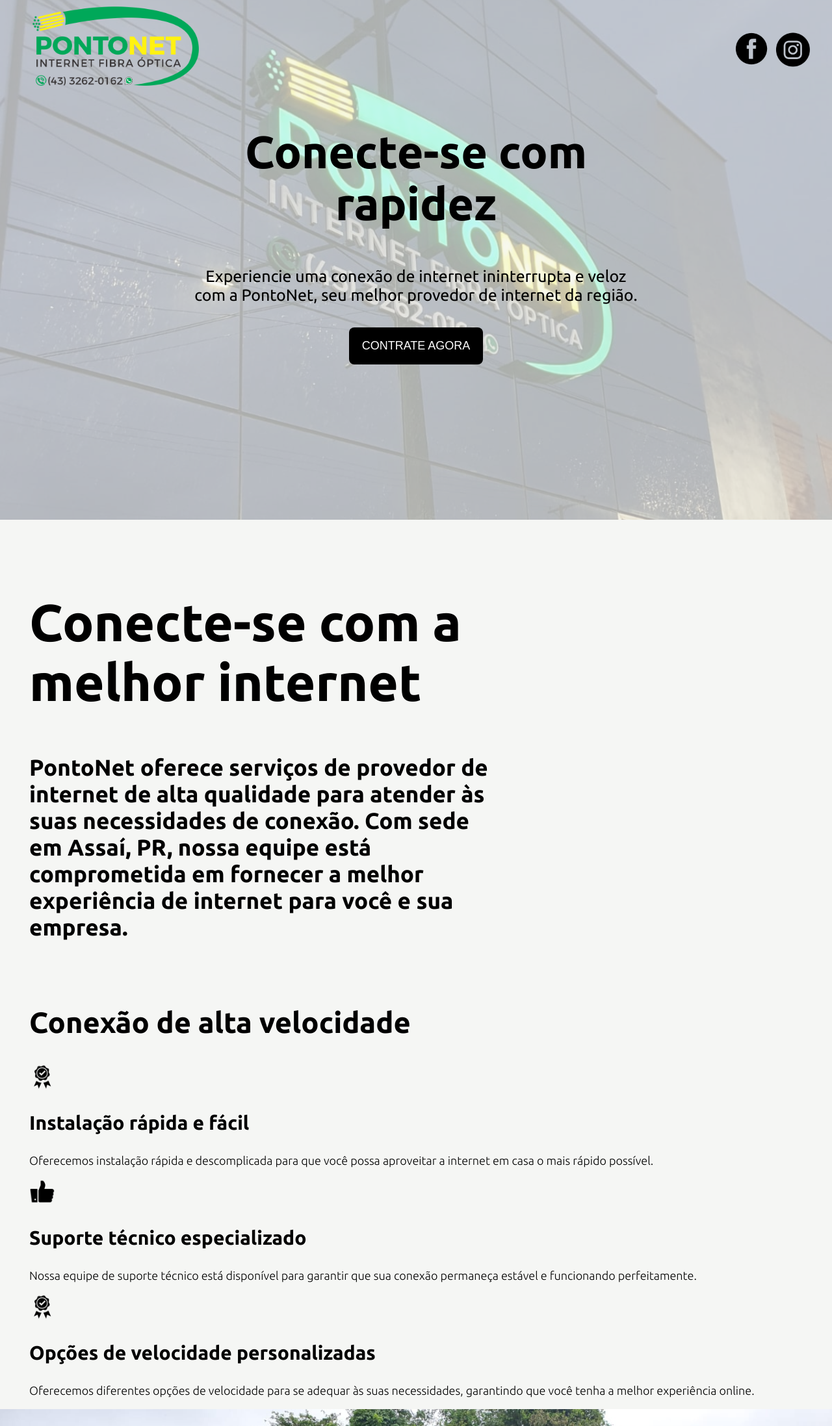
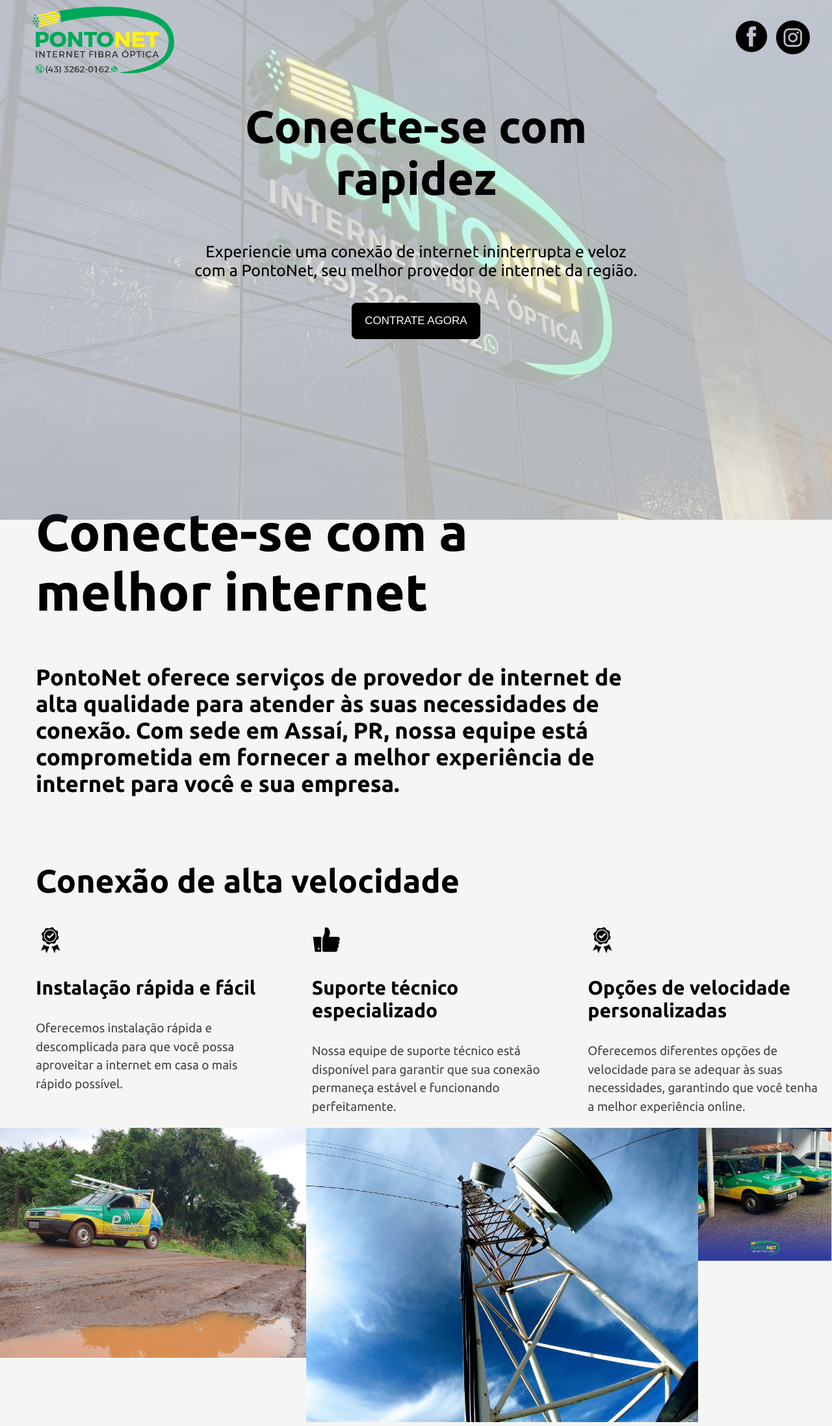
Before and after one commit to LeooSimoes/projeto-PontoNet, a plain HTML site: page index.html in a window 1280 px wide. Shown: the top 2195 px of the page at 65% size. Drawn offline with Linux system fonts and the light colour scheme; some packages are replaced by stand-ins of ours.

Commit message:
edit css flex's

```diff
--- a/index.html
+++ b/index.html
@@ -11,7 +11,6 @@
         <meta name="author" content="LeooSimões">
         <link rel="preconnect" href="https://fonts.googleapis.com">
         <link rel="preconnect" href="https://fonts.gstatic.com" crossorigin>
-        <link href="https://fonts.googleapis.com/css2?family=Ubuntu:ital,wght@0,300;0,400;0,500;0,700;1,300;1,400;1,500;1,700&display=swap" rel="stylesheet" type="text/css">
         <script src="https://maps.googleapis.com/maps/api/js?key=AIzaSyDYUYuY9CpwQAZYCIu7tQ8MXsSC_WYgAQA"></script>
 
     </head>
@@ -53,34 +52,36 @@
 
             <section class="seccoes">
                 <div id="div-sec3"><h2 id="h2-sec3">Conexão de alta velocidade</h2></div>
-                <div>
-                    <div><img src="img/icon-quality.png" style="width: 40px;"></div>
+                <div class="blocos-sec3">
+                    <div class="divblock-sec3">
+                        <div><img class="selo" src="img/icon-quality.png"></div>
                         <div>
                             <h3>Instalação rápida e fácil</h3>
                             <p class="p-sec3">Oferecemos instalação rápida e descomplicada para que você possa aproveitar a internet em casa o mais rápido possível.</p>
                         </div>
                     </div>
 
-                <div>
-                    <div><img src="img/icon-like.png" style="width: 40px;"></div>
+                    <div class="divblock-sec3">
+                        <div><img class="selo" src="img/icon-like.png"></div>
                         <div>
                             <h3>Suporte técnico especializado</h3>
                             <p class="p-sec3">Nossa equipe de suporte técnico está disponível para garantir que sua conexão permaneça estável e funcionando perfeitamente.</p>
                         </div>
                     </div>
 
+                    <div class="divblock-sec3">
                         <div>
-                    <div>
-                        <div><img src="img/icon-quality.png" style="width: 40px;"></div>
+                            <div><img class="selo" src="img/icon-quality.png"></div>
                             <h3>Opções de velocidade personalizadas</h3>
                             <p class="p-sec3">Oferecemos diferentes opções de velocidade para se adequar às suas necessidades, garantindo que você tenha a melhor experiência online.</p>
+                        </div>
                     </div>
                 </div>
             </section>
 
             <!--SEÇÇÃO DE IMAGENS-->
             <section>
-                <div>
+                <div class="flex-img">
                     <div>
                         <img src="img/Unorural.jpg" alt="Fiat Uno da empresa" style="width: 100%;">
                     </div>
--- a/main.css
+++ b/main.css
@@ -1,3 +1,5 @@
+@import url('https://fonts.googleapis.com/css2?family=Ubuntu:ital,wght@0,300;0,400;0,500;0,700;1,300;1,400;1,500;1,700&display=swap');
+
 body{
     margin:0%;
     background-color: #f5f6f4;
@@ -6,16 +8,11 @@ body{
 
 header{
     position: relative;
-    top: 0px;
     z-index: 2;
 }
 
-img{
-    position: relative;
-}
-
 .logo{
-    width: 20%;
+    width: 17%;
     padding-top: 10px;
     padding-left: 50px;
 }
@@ -40,25 +37,12 @@ img{
     overflow: hidden;
     width: initial;
     height: initial;
-    background: none;
     opacity: 30%;
-    border: 0px;
-    margin: 0px;
-    padding: 0px;
     position: absolute;
     inset: 0px;
 }
 
 .faxada-noite{
-    position: absolute;
-    inset: 0px;
-    box-sizing: border-box;
-    padding: 0px;
-    border: medium;
-    margin: auto;
-    display: block;
-    width: 0px;
-    height: 0px;
     min-width: 100%;
     max-width: 100%;
     min-height: 100%;
@@ -69,6 +53,7 @@ img{
 
 #conteudo-main{
     position: relative;
+    margin-top: -20px;
     min-width: 100%;
     max-width: 100%;
     min-height: 100%;
@@ -83,38 +68,37 @@ img{
     width: 700px;
 }
 
+button:hover{
+    opacity: 75%;
+}
+
 button{
     background-color: black;
     color: white;
     text-align: center;
-    text-decoration: none;
     padding: 18px 20px;
     border: none;
     border-radius: 8px;
     transition-duration: 0.4s;
-    font-size: large;
+    font-size: 17px;
     margin-top: 10px;
 }
 
-button:hover{
-    opacity: 75%;
-}
-
 .seccoes{
-    margin-left: 45px;
+    margin-left: 55px;
 }
 
 #div-sec2{
-    margin-top: 350px;
+    margin-top: 250px;
 }
 
 #h2-sec2{
-    margin-right: 500px;
+    margin-right: 300px;
     font-size: 80px;
 }
 
 #p-sec2{
-    margin-right: 500px;
+    margin-right: 300px;
     font-size: 35px;
     font-weight: bold;
 }
@@ -123,13 +107,34 @@ button:hover{
     margin-top: 100px;
 }
 
+.blocos-sec3{
+    display: flex;
+    align-items: flex-start;
+    gap: 4%;
+}
+
+.divblock-sec3{
+    width: 400px;
+    padding-right: 20px;
+}
+
+.selo{
+    width: 45px;
+}
+
 .p-sec3{
-    font-size: 18px;
-    font-weight: lighter;
+    font-size: 19px;
+    color: #000000b9;
+    line-height: 150%;
 }
 
 #h2-sec3{
-    font-size: 45px;
+    font-size: 50px;
+}
+
+.flex-img{
+    display: flex;
+
 }
 
 .qualidade2{
```
Lines whose indentation alone changed are shown as unchanged.
